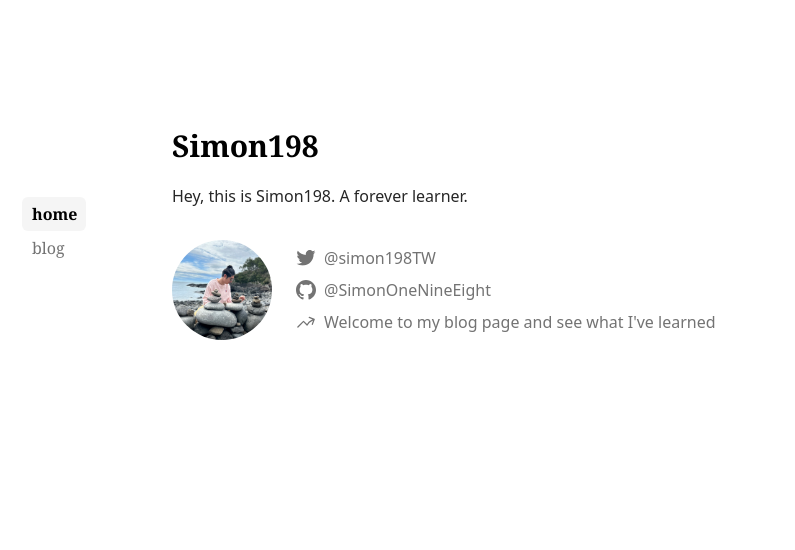
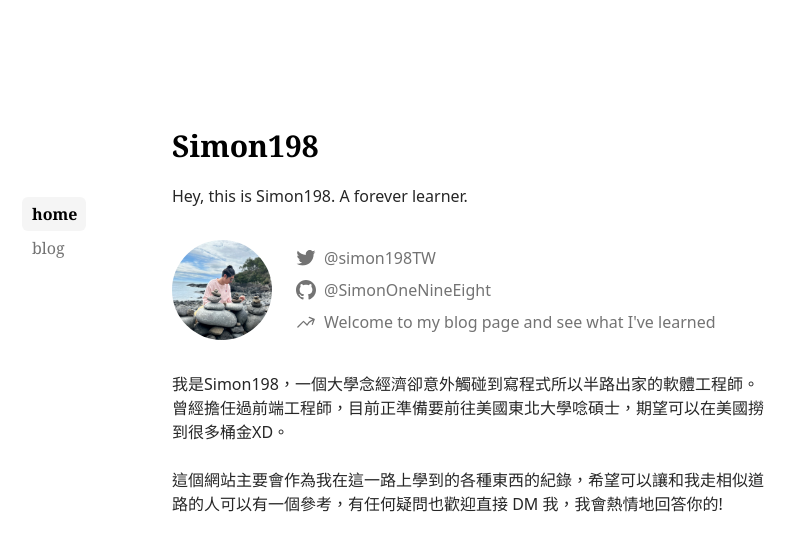
Before and after one commit to SimonOneNineEight/simon198.io, a Next.js app: page / in a window 1280 px wide. Shown: the top 550 px of the page, without its empty margins (170-965 px from the left). Built offline with nearby package versions, Linux system fonts and the light colour scheme.

Commit message:
HOME PAGE: add introduction

```diff
--- a/src/app/page.tsx
+++ b/src/app/page.tsx
@@ -55,6 +55,14 @@ export default async function HomePage() {
       </div>
       <p className="my-5 max-w-[600px] text-neutral-800 dark:text-neutral-200">
         {/* TODO: need to add some introduction */}
+        {
+          "我是Simon198，一個大學念經濟卻意外觸碰到寫程式所以半路出家的軟體工程師。曾經擔任過前端工程師，目前正準備要前往美國東北大學唸碩士，期望可以在美國撈到很多桶金XD。"
+        }
+        <br />
+        <br />
+        {
+          "這個網站主要會作為我在這一路上學到的各種東西的紀錄，希望可以讓和我走相似道路的人可以有一個參考，有任何疑問也歡迎直接 DM 我，我會熱情地回答你的!"
+        }
       </p>
       {/* <ul className="flex flex-col md:flex-row mt-8 space-x-0 md:space-x-4 space-y-2 md:space-y-0 font-sm text-neutral-500 dark:text-neutral-400">
         <li>
```
